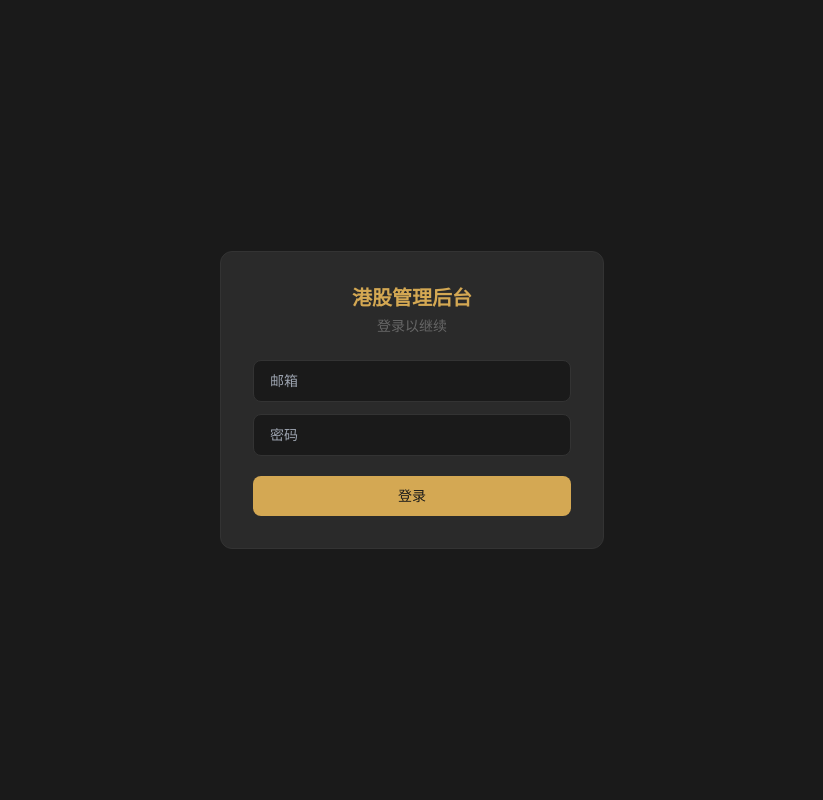
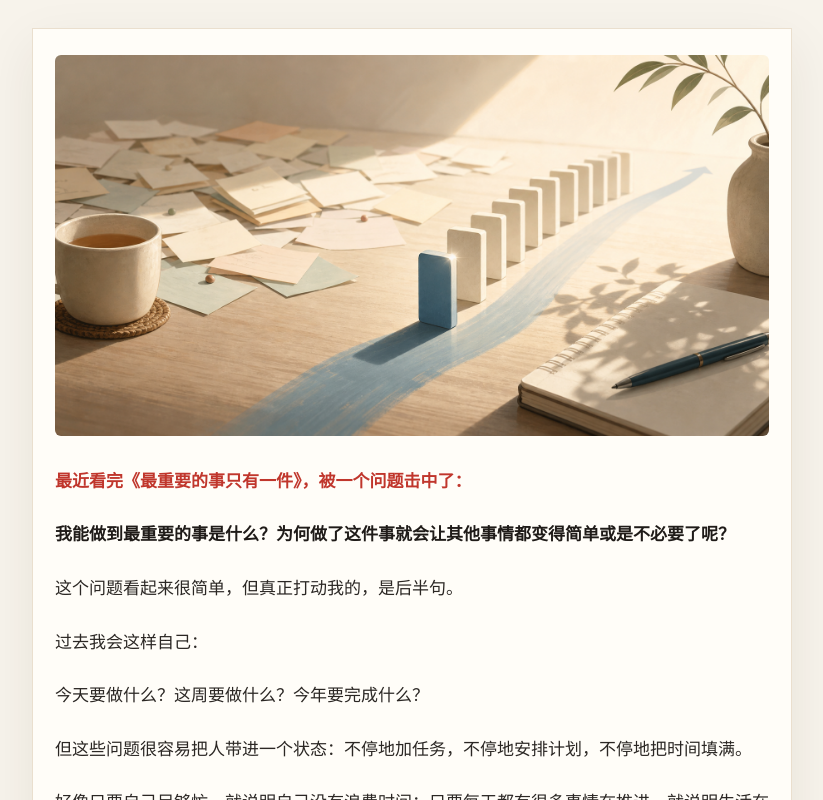
Before and after one commit to xieyajun32-oss/hkipo-admin, a React (Vite) app in the folder frontend/: page /articles/one-thing in a window 1280 px wide. Before the commit this address led to /login. Shown: the top 800 px of the page, without its empty margins (228-1051 px from the left). Built offline with nearby package versions, Linux system fonts and the light colour scheme.

Commit message:
发布最重要的一件事文章页

```diff
--- a/frontend/src/App.jsx
+++ b/frontend/src/App.jsx
@@ -13,6 +13,7 @@ import Ipos from './pages/Ipos'
 import IpoDetail from './pages/IpoDetail'
 import IpoTemplate from './pages/IpoTemplate'
 import HongKongBrief from './pages/HongKongBrief'
+import OneThingArticle from './pages/OneThingArticle'
 
 function PrivateRoute({ children }) {
   return isLoggedIn() ? children : <Navigate to="/login" />
@@ -22,6 +23,7 @@ export default function App() {
   return (
     <Routes>
       <Route path="/login" element={<Login />} />
+      <Route path="/articles/one-thing" element={<OneThingArticle />} />
       <Route path="/admin" element={<PrivateRoute><Layout /></PrivateRoute>}>
         <Route index element={<Dashboard />} />
         <Route path="persons" element={<Persons />} />
--- a/frontend/src/index.css
+++ b/frontend/src/index.css
@@ -26,6 +26,63 @@ body {
   color: var(--text-primary);
   font-family: -apple-system, BlinkMacSystemFont, "Segoe UI", "Noto Sans SC", "PingFang SC", sans-serif;
   font-size: 13px;
+}
+
+.public-article-page {
+  min-height: 100vh;
+  background: #f7f3eb;
+  color: #2b2724;
+  padding: 28px 16px 48px;
+}
+
+.public-article {
+  width: min(760px, 100%);
+  margin: 0 auto;
+  background: #fffdf8;
+  border: 1px solid #eadfce;
+  box-shadow: 0 18px 50px rgba(50, 35, 20, 0.08);
+  padding: 26px 22px 34px;
+}
+
+.public-article-cover {
+  display: block;
+  width: 100%;
+  border-radius: 6px;
+  margin-bottom: 28px;
+}
+
+.public-article p {
+  margin: 0 0 1.1em;
+  color: #2b2724;
+  font-size: 17px;
+  line-height: 2.05;
+  letter-spacing: 0;
+}
+
+.public-article strong {
+  color: #1f1b18;
+  font-weight: 700;
+}
+
+.public-article .article-red {
+  color: #c0362c;
+}
+
+@media (max-width: 640px) {
+  .public-article-page {
+    padding: 0 0 32px;
+  }
+
+  .public-article {
+    border-width: 0;
+    box-shadow: none;
+    padding: 18px 18px 28px;
+  }
+
+  .public-article p {
+    font-size: 16px;
+    line-height: 1.95;
+  }
 }
 
 /* Scrollbar */
--- /dev/null
+++ b/frontend/src/pages/OneThingArticle.jsx
@@ -0,0 +1,97 @@
+import React from 'react'
+
+export default function OneThingArticle() {
+  return (
+    <main className="public-article-page">
+      <article className="public-article">
+        <img
+          className="public-article-cover"
+          src="/article-one-thing.png"
+          alt="从一堆任务里找到最关键的一件事"
+        />
+
+        <p><strong className="article-red">最近看完《最重要的事只有一件》，被一个问题击中了：</strong></p>
+
+        <p><strong>我能做到最重要的事是什么？为何做了这件事就会让其他事情都变得简单或是不必要了呢？</strong></p>
+
+        <p>这个问题看起来很简单，但真正打动我的，是后半句。</p>
+
+        <p>过去我会这样自己：</p>
+
+        <p>今天要做什么？这周要做什么？今年要完成什么？</p>
+
+        <p>但这些问题很容易把人带进一个状态：不停地加任务，不停地安排计划，不停地把时间填满。</p>
+
+        <p>好像只要自己足够忙，就说明自己没有浪费时间；只要每天都有很多事情在推进，就说明生活在变好。</p>
+
+        <p>但现实往往不是这样。</p>
+
+        <p><strong className="article-red">很多时候，忙碌只是在制造一种“我很努力”的感觉。</strong></p>
+
+        <p>事情一件接一件做，清单一项一项打钩，表面上看很充实，内心却并不轻松。</p>
+
+        <p>更麻烦的是，忙完一天之后，真正关键的问题可能还在那里，真正影响结果的事情可能并没有被推进，反而一次又一次的被拖延。</p>
+
+        <p>今年我很多时候都在思考我要怎样做才能释放自己的精力，每天都在忙忙碌碌的做事情，每天都有做不完的事情，当我在想这些问题的时候，我反而探索出自己的模式：行情好的时候，就拼命工作，想抓住机会；行情不好的时候，又马上给自己安排其他的事情，学习、健康、孩子、家庭、复盘、规划，好像生活里不能有一点空白。</p>
+
+        <p>只要出现空闲时间，我就会本能地把它塞满。</p>
+
+        <p>这种状态持续久了，人会变得很紧。</p>
+
+        <p>每天好像都在前进，但并没有接近自己想要的生活，或者更准确的说，那是我以前喜欢的生活，不是我以后想要的生活状态。</p>
+
+        <p>上月我用Open clow整理了我所有的笔记，整理分析后给我的建议之一就是控制任务量，试验了几个星期，我发现这个建议对我来说确实是很有用的，能让我盯重要的目标不被其他的任务带偏，但是读完这本书之后我发现还不够，我需要去找出自己最重要的那一件事！</p>
+
+        <p><strong className="article-red">是的，这本书给我的提醒是：真正重要的不是做更多事，而是找到那件最关键的事。</strong></p>
+
+        <p>待办清单并不等于成功清单。</p>
+
+        <p>成功清单是围绕终极目标筛选出来的少数关键动作。它不是问“我还能做什么”，而是问“哪件事最值得做”。</p>
+
+        <p>这也是二八法则真正有价值的地方。</p>
+
+        <p>我们常说 80% 的结果来自 20% 的努力，但这还不够。</p>
+
+        <p><strong>真正要做的是，在这 20% 里面继续筛选，再找出更关键的 20%，直到最后只剩下最重要的一件事。</strong></p>
+
+        <p>这件事，就像第一块多米诺骨牌。</p>
+
+        <p>它一旦被推倒，后面的很多事情会变得更简单，有些事情甚至就不需要做了。</p>
+
+        <p>我觉得这对成年人特别重要。</p>
+
+        <p>因为成年人的生活不是缺少事情，而是事情太多。</p>
+
+        <p>赚钱、健康、家庭、孩子、投资、项目、学习，每一项都看起来重要，每一项都能找到必须做的理由。</p>
+
+        <p>如果没有一个筛选标准，最后就会变成所有事情都重要，结果所有事情都被稀释。</p>
+
+        <p><strong className="article-red">书里还有一个观点也让我很震动：时间安排的第一位，竟然是休息。</strong></p>
+
+        <p>作者说，要想取得真正的成果，需要预留三类时间：第一，休息时间；第二，做最重要的这一件事的时间；第三，做计划的时间。</p>
+
+        <p>我以前会下意识地把休息放在最后。</p>
+
+        <p>可问题是，事情永远处理不完。</p>
+
+        <p>只要把休息放在最后，它就很容易被挤掉。</p>
+
+        <p>后来身体和状态吃过亏之后，我才慢慢理解：人本身才是最重要的资产。</p>
+
+        <p><strong>休息不是偷懒，也不是奖励，而是持续拿结果的前提。</strong></p>
+
+        <p>没有稳定的身体和精力，很多所谓努力都会变成透支。</p>
+
+        <p>意志力也是一样。</p>
+
+        <p>书里讲，意志力不是无限资源，它更像电池，也像燃油。</p>
+
+        <p>你每做一次选择、每抵抗一次诱惑、每处理一件琐事，都会消耗它。</p>
+
+        <p>所以最重要的事不能放到一天最后做，而要放在意志力最满、状态最好的时候做。</p>
+
+        <p><strong className="article-red">接下来，我会把这本书的方法变成一个很具体的练习，按照作者的思路，将生活中最重要的几个方面都用倒推法去思考最重要的那一件事是什么，把寻找关键问题当成一种生活方式，用66天时间来让它成为习惯。</strong></p>
+      </article>
+    </main>
+  )
+}
```
Also changed, not shown: frontend/public/article-one-thing.png (added).
